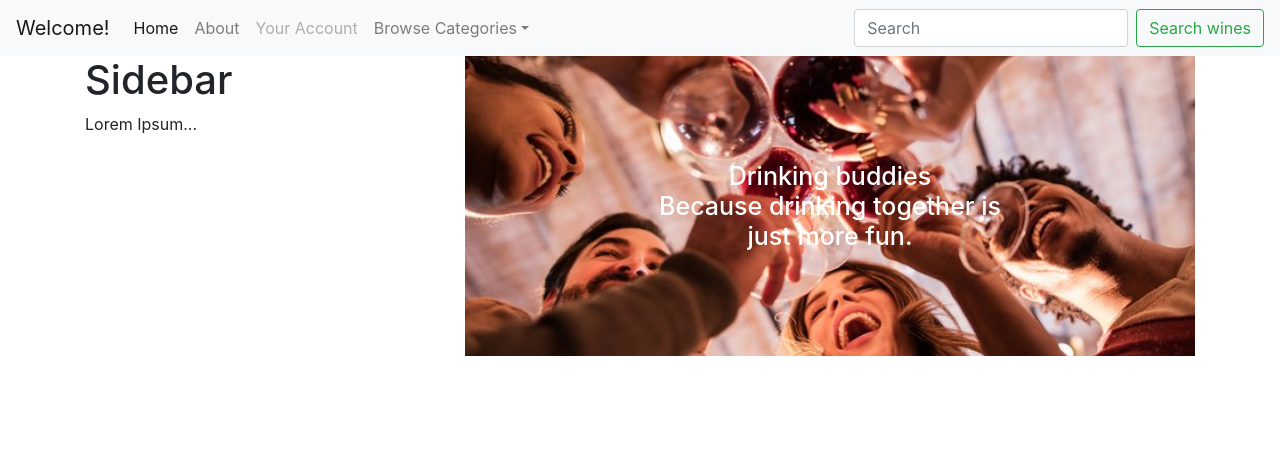
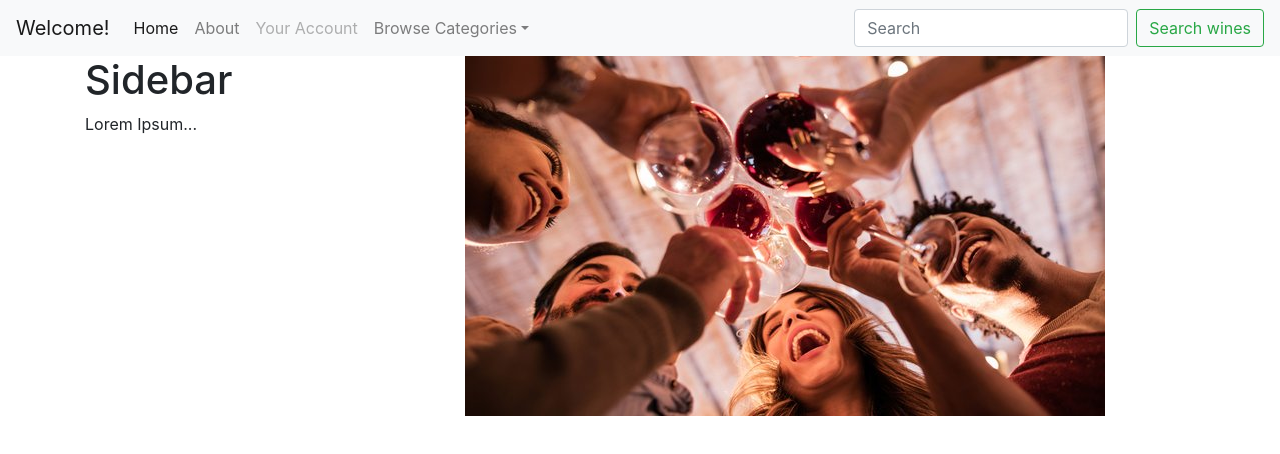
Before and after one commit to jss530/frontpage, a React (Create React App) app: page / in a window 1280 px wide. Shown: the top 454 px of the page. Built offline with nearby package versions, Linux system fonts and the light colour scheme.

Commit message:
Got profile pic rendering with bootstrap Media

```diff
--- a/src/components/Main.js
+++ b/src/components/Main.js
@@ -1,5 +1,7 @@
 import React from 'react';
 import { Container, Row, Col } from 'reactstrap';
+import { Media } from 'reactstrap';
+import profile from '../details/img/main.jpg';
 import './Main.css';
 
 
@@ -7,14 +9,9 @@ class Main extends React.Component {
   render() {
     return (
       <div>
-        <Container>
-          <Row>
-            <Col className="hero-image">
-              <h1 className="hero-text">Drinking buddies<br/>
-              Because drinking together is just more fun.</h1>
-            </Col>
-          </Row>
-        </Container>
+        <Media>
+          <Media object src={ profile } alt="Main image" />
+        </Media>
       </div>
     );
   };
```
